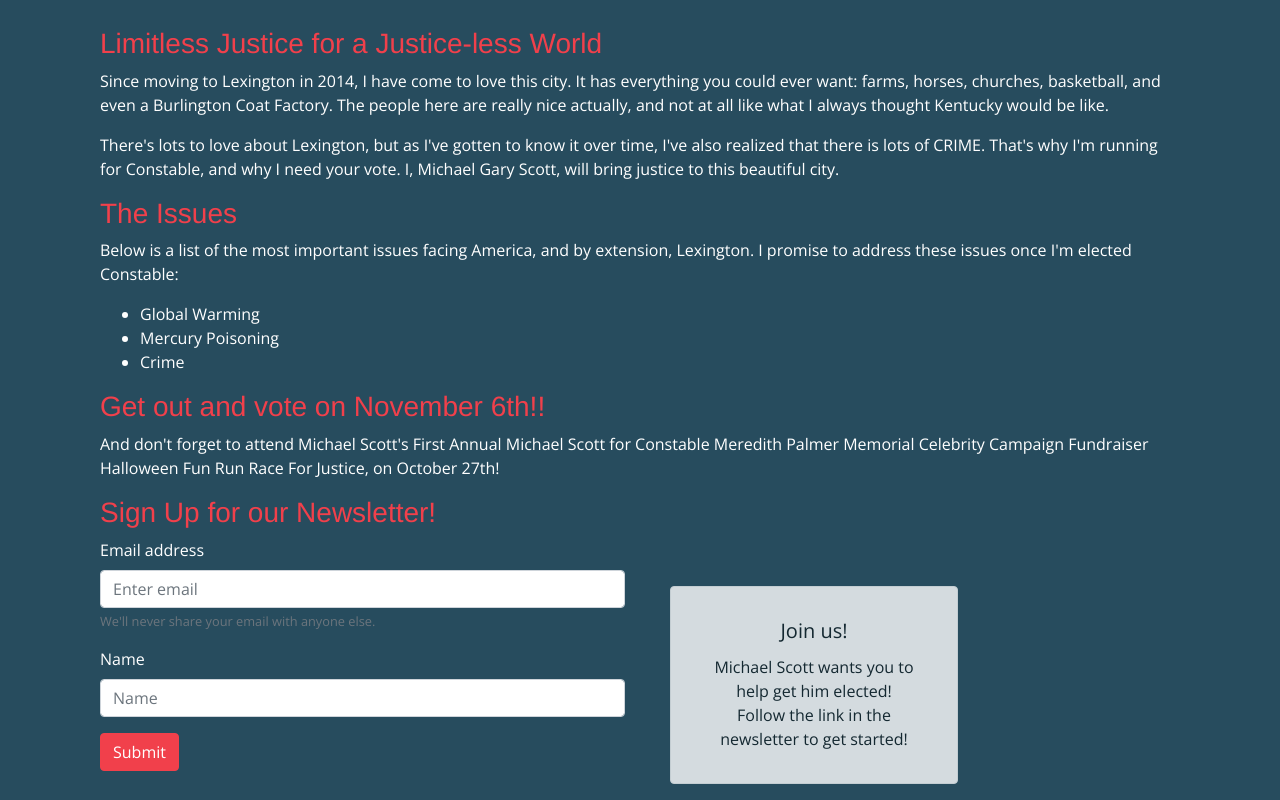
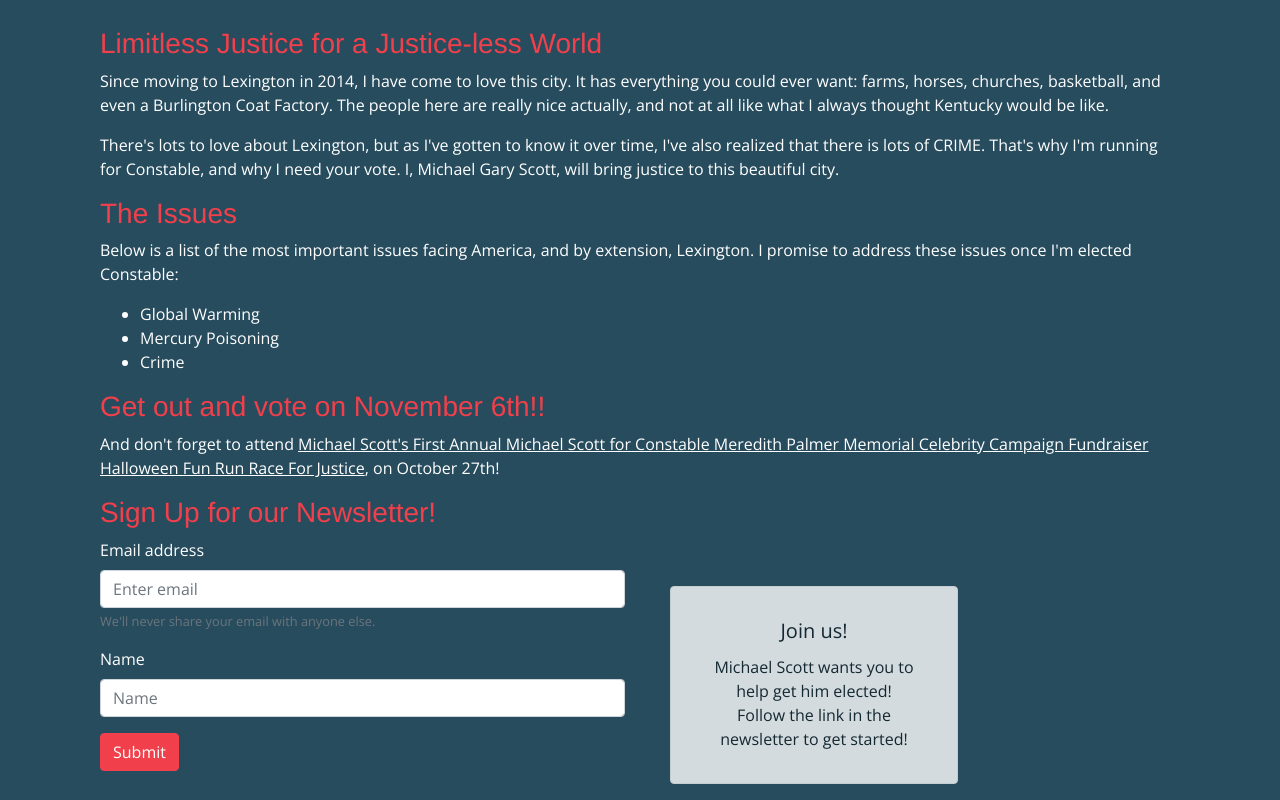
Before and after one commit to JTHall94/Project-1, a website: page index.html in a window 1280 px wide. Shown: the part 514-1314 px from the top of the page. Drawn offline with nearby package versions, Linux system fonts and the light colour scheme.

Commit message:
Adds a link

```diff
--- a/index.html
+++ b/index.html
@@ -58,7 +58,7 @@
       <h3 class="mt-2">Get out and vote on November 6th!!</h3>
 
       <!--Says something inspiring/ridiculous.. maybe reuse a quote from the show -->
-      <p>And don't forget to attend Michael Scott's First Annual Michael Scott for Constable Meredith Palmer Memorial Celebrity Campaign Fundraiser Halloween Fun Run Race For Justice, on October 27th!</p>
+      <p>And don't forget to attend <a href="fun_run.html">Michael Scott's First Annual Michael Scott for Constable Meredith Palmer Memorial Celebrity Campaign Fundraiser Halloween Fun Run Race For Justice</a>, on October 27th!</p>
     </div>
 
       <div class="container">
--- a/main.scss
+++ b/main.scss
@@ -57,6 +57,11 @@ body {
   font-family: 'Open Sans', sans-serif;
 }
 
+a {
+  color: $white;
+  text-decoration: underline;
+}
+
 .nav-item, .nav-link, .nav {
   font-family:  'Arimo', sans-serif;
   color: $info;
```
Also changed, not shown: output.css, 1 other file.
